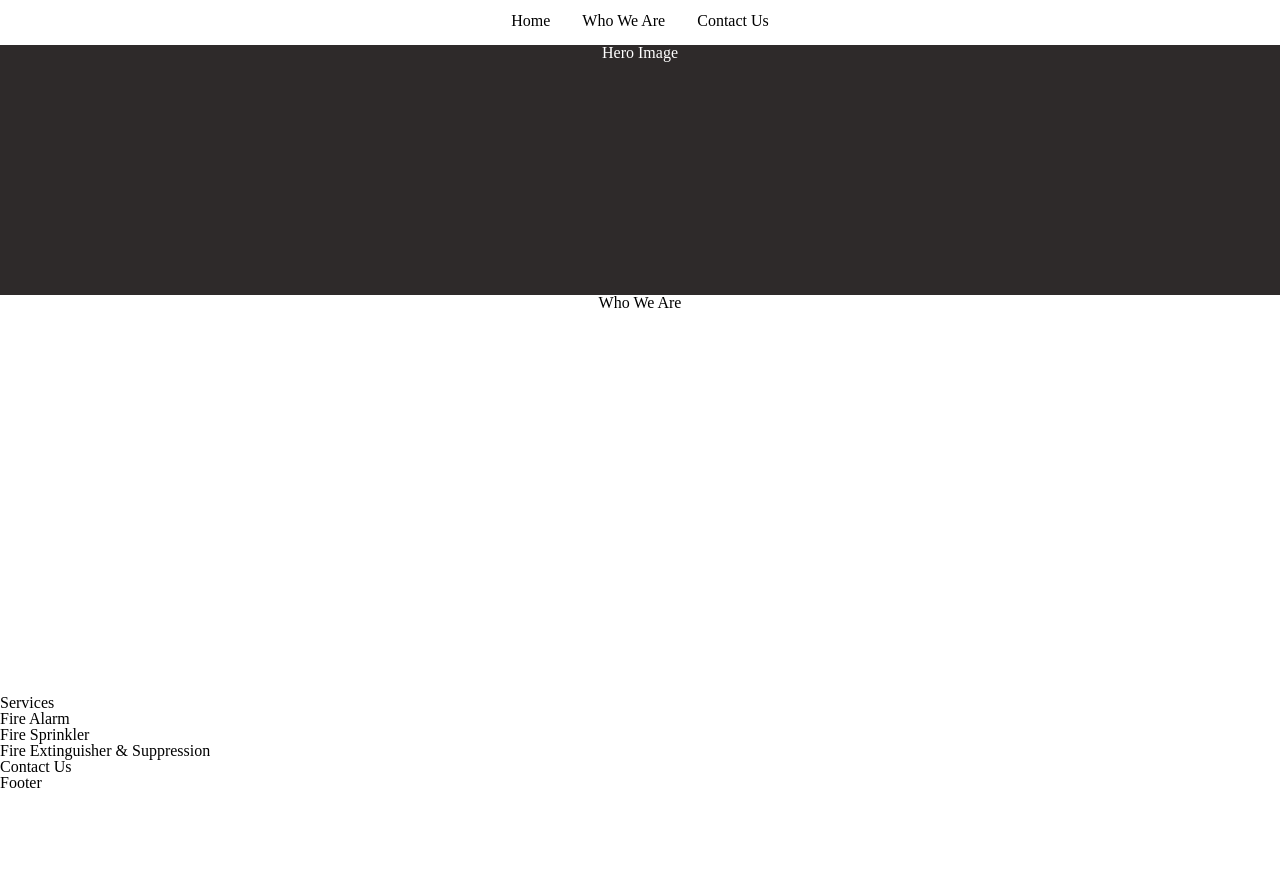
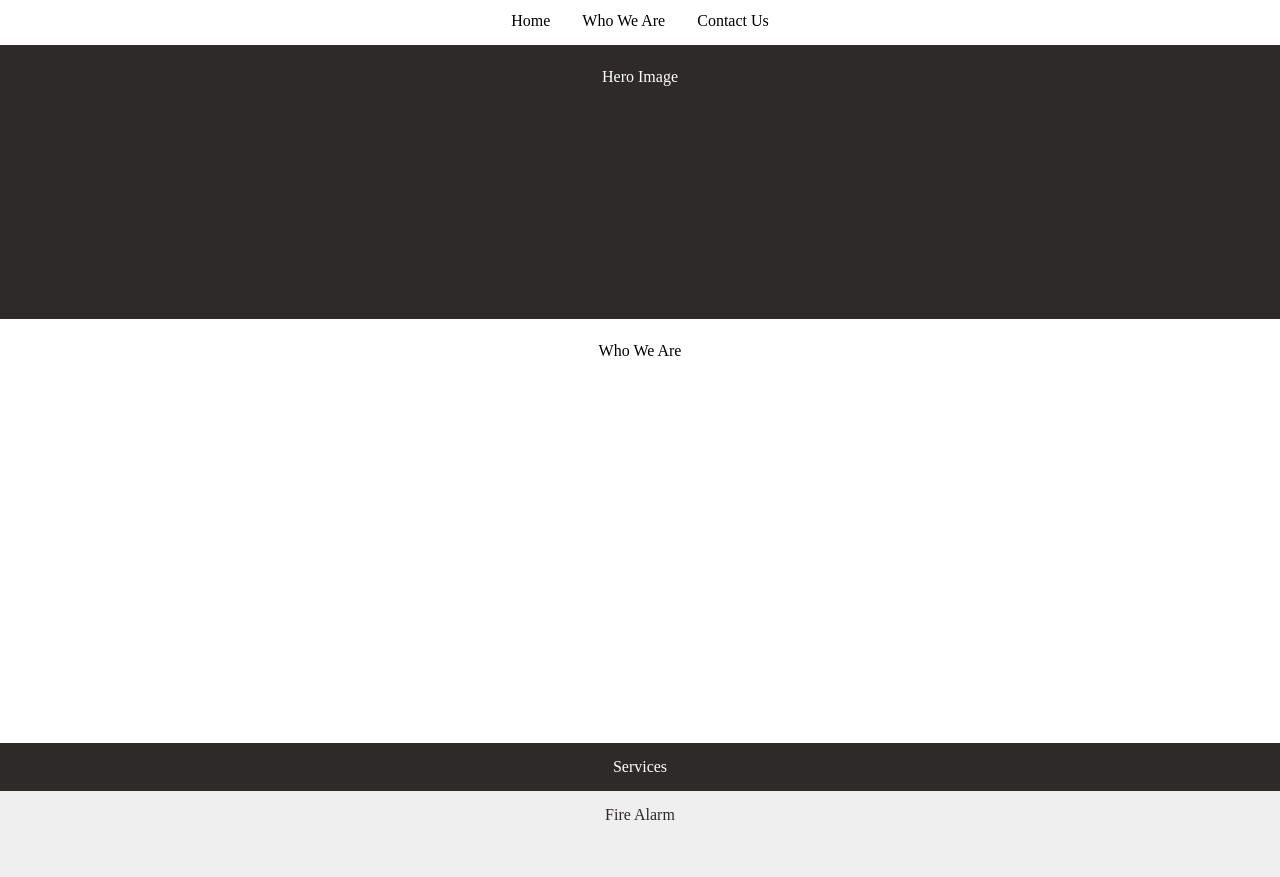
Before and after one commit to rfinkley/affp, a plain HTML site: page index.html in a window 1280 px wide. Shown: the part 75-952 px from the top of the page. Before the commit the page ends 866 px from the top, so only its background shows below. Drawn offline with nearby package versions, Linux system fonts and the light colour scheme.

Commit message:
Completed css skeleton

```diff
--- a/assets/css/style.css
+++ b/assets/css/style.css
@@ -57,12 +57,14 @@ main {
     background-color: #2E2A2A;
     color: #fff;
     text-align: center;
+    padding-top: 1.5rem;
 }
 
 #about {
     grid-area: about;
     height: 400px;
     text-align: center;
+    padding-top: 1.5rem;
 }
 
 .services {
@@ -72,17 +74,38 @@ main {
         "alarm"
         "sprinkler"
         "extinguisher"
-        "contact"
     ;
+    background-color: #2E2A2A;
+    color: #fff;
 }
 
-.services > h1 {
-    height: 50px;
-    background-color: #2E2A2A;
-    color: #fff;
+.section-header {
+    display: flex;
+    justify-content: center;
+    align-items: center;
+    height: 3rem;
+}
+
+section {
+    background-color: #EFEFEF;
+    color: #2E2A2A;
+    padding: 1rem;
+    margin-bottom: 1.25rem;
+    height: 300px;
+    display: flex;
+    justify-content: center;
+}
+
+.contact {
+    height: 400px;
     text-align: center;
+    padding: 1rem;
 }
 
 footer {
+    padding: 1rem;
     grid-area: footer;
+    text-align: center;
+    height: 200px;
+    background-color: #EFEFEF;
 }
```
